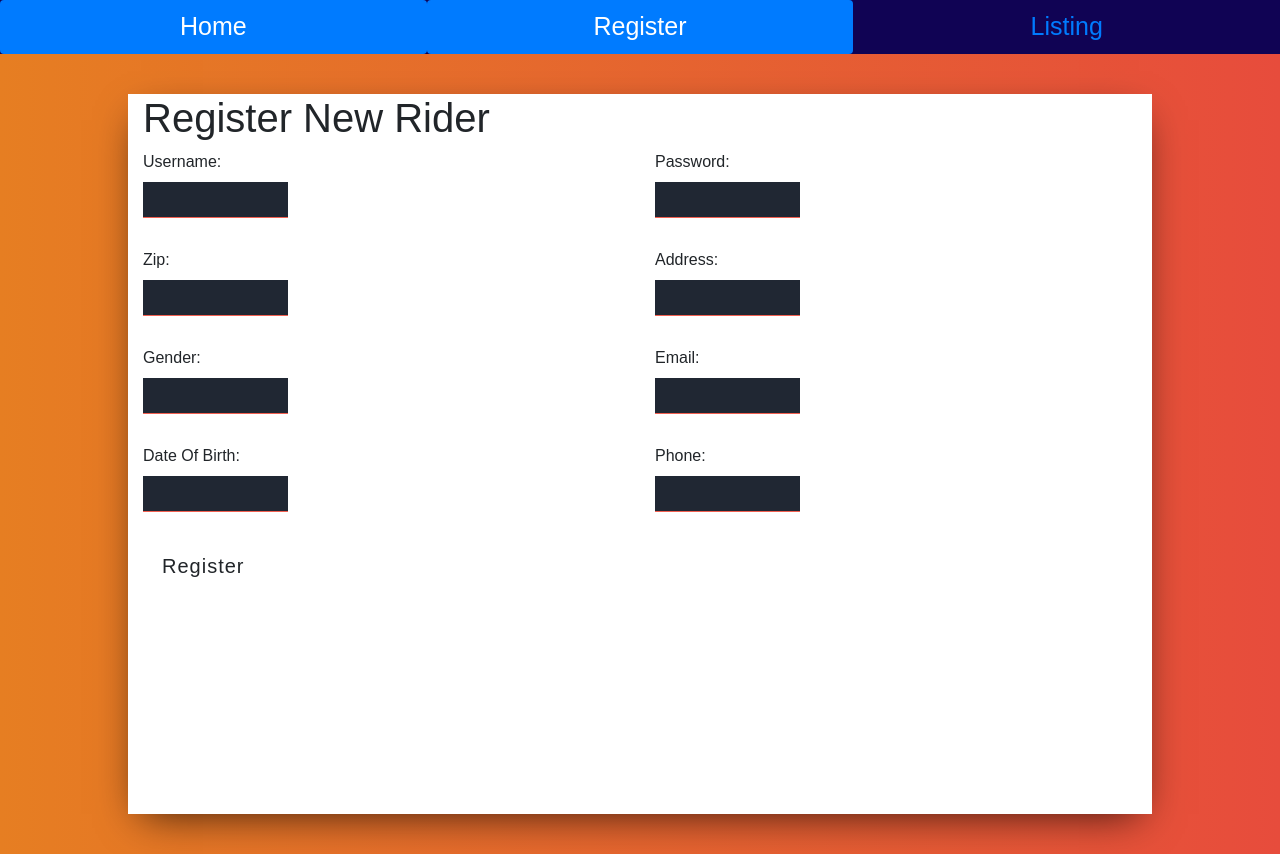
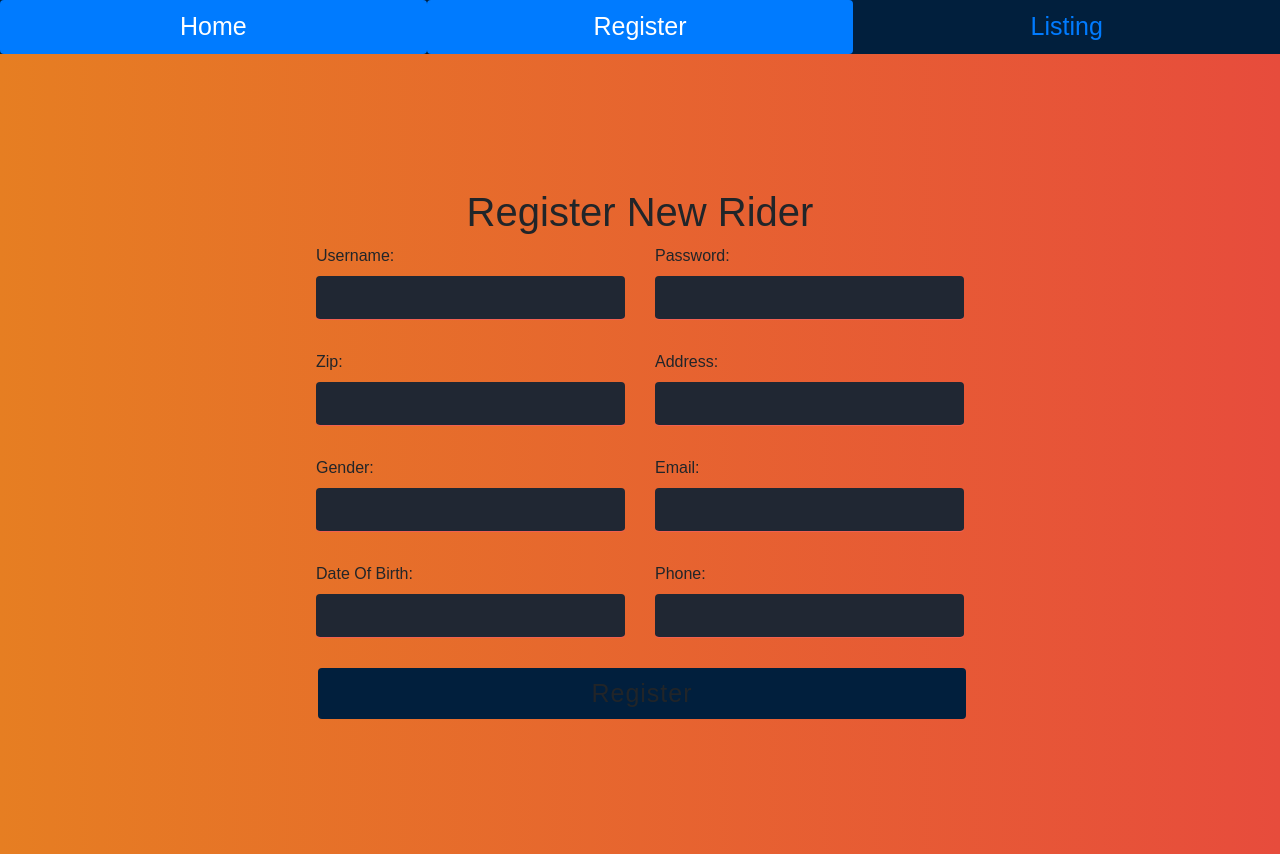
Before and after one commit to dralan92/xmtb-ReactReduxRouter, a React (Create React App) app: page /register in a window 1280 px wide. Built offline with nearby package versions, Linux system fonts and the light colour scheme.

Commit message:
registration ui looking ok

```diff
--- a/src/App.css
+++ b/src/App.css
@@ -24,7 +24,7 @@ body {
 
 .title-container {
   height: 90vh;
-  background: url("./img/bg.jpg") center center no-repeat;
+
   background-size: cover;
   display: flex;
   align-items: center;
@@ -59,7 +59,7 @@ input[type="text"] {
   background-color: #202733;
   border: 0;
   border-bottom: solid 1px #f16051;
-  width: 30%;
+  width: 100%;
   padding-bottom: 4px;
   color: #fff !important;
   font-weight: lighter;
@@ -72,7 +72,7 @@ input[type="password"] {
   background-color: #202733;
   border: 0;
   border-bottom: solid 1px #f16051;
-  width: 30%;
+  width: 100%;
   padding-bottom: 4px;
   color: #fff !important;
   font-weight: lighter;
@@ -140,6 +140,16 @@ button:active {
 }
 
 .navigation{
-  background-color: #100354;
+  background-color: #011f3d;
   font-size: 25px;
+  color: #093603;
 }
+
+.reg_button{
+  background-color: #011f3d;
+  font-size: 25px;
+  width:100%;
+}
+.reg_header{
+  text-align: center;
+}
--- a/src/components/Listing.js
+++ b/src/components/Listing.js
@@ -26,8 +26,20 @@ class Listing extends Component {
       ));
     return (
       <div>
-        <h1>Rider List </h1>
-            {riderListView}
+
+
+        <div className='wrapper'>
+            <div className='main'>
+                <div className='container'>
+                    <div className='row'>
+                        <div className='col-xs-2'>
+                            <h1>Rider List </h1>
+                                {riderListView}
+                        </div>
+                    </div>
+                </div>
+            </div>
+        </div>
       </div>
     )
   }
--- a/src/components/Register.js
+++ b/src/components/Register.js
@@ -62,61 +62,55 @@ class Register extends Component {
   render() {
     return (
       <div className='wrapper'>
-         <div className='main'>
-            <div className='container'>
-              <h1>Register New Rider</h1>
       <form onSubmit={this.onSubmit}>
-              <div className='row'>
+        <div className ='container'>
+          <h1 className ='reg_header'>Register New Rider </h1>
+          <div className ='row'>
             <div className='col-md-6'>
                       <div>
                         <label> Username: </label><br/>
-                        <input type='text' name='username' onChange={this.onChange} value={this.state.username} />
+                        <input className='form-control' type='text' name='username' onChange={this.onChange} value={this.state.username} />
                     </div>
-                    <div>
+                    <div className='form-group'>
                           <label> Zip: </label><br/>
-                          <input type='text' name='zip' onChange={this.onChange} value={this.state.zip} />
+                          <input className='form-control' type='text' name='zip' onChange={this.onChange} value={this.state.zip} />
                     </div>
-                    <div>
+                    <div className='form-group'>
                           <label> Gender: </label><br/>
-                          <input type='text' name='gender' onChange={this.onChange} value={this.state.gender} />
+                          <input className='form-control' type='text' name='gender' onChange={this.onChange} value={this.state.gender} />
                     </div>
-                    <div>
+                    <div className='form-group'>
                           <label> Date Of Birth: </label><br/>
-                          <input type='text' name='date_of_birth' onChange={this.onChange} value={this.state.date_of_birth} />
+                          <input className='form-control' type='text' name='date_of_birth' onChange={this.onChange} value={this.state.date_of_birth} />
                     </div>
-
-
             </div>
-
             <div className='col-md-6'>
                         <div>
                           <label> Password: </label><br/>
-                          <input type='password' name='password' onChange={this.onChange} value={this.state.password}/>
+                          <input className='form-control' type='password' name='password' onChange={this.onChange} value={this.state.password}/>
                         </div>
-                        <div>
+                        <div className='form-group'>
                           <label> Address: </label><br/>
-                          <input type='text' name='address' onChange={this.onChange} value={this.state.address} />
+                          <input className='form-control' type='text' name='address' onChange={this.onChange} value={this.state.address} />
                         </div>
-                        <div>
+                        <div className='form-group'>
                           <label> Email: </label><br/>
-                          <input type='text' name='email' onChange={this.onChange} value={this.state.email} />
+                          <input className='form-control' type='text' name='email' onChange={this.onChange} value={this.state.email} />
                         </div>
-                        <div>
+                        <div className='form-group'>
                           <label> Phone: </label><br/>
-                          <input type='text' name='phone' onChange={this.onChange} value={this.state.phone} />
+                          <input className='form-control' type='text' name='phone' onChange={this.onChange} value={this.state.phone} />
+                        </div>
+            </div>
+          </div>
+          <div className='row'>
+                <div className='col'>
+                  <button className='form-control' type='submit' className = 'btn reg_button'>Register</button>
+                </div>
+          </div>
         </div>
 
-
-                  </div>
-              </div>
-              <div className= 'row'>
-                <div className='col-lg-6'>
-                  <button type='submit' className = 'btn btn-lg'>Register</button>
-                </div>
-              </div>
       </form>
-            </div>
-        </div>
       </div>
 
     )
```
Lines whose indentation alone changed are shown as unchanged.
